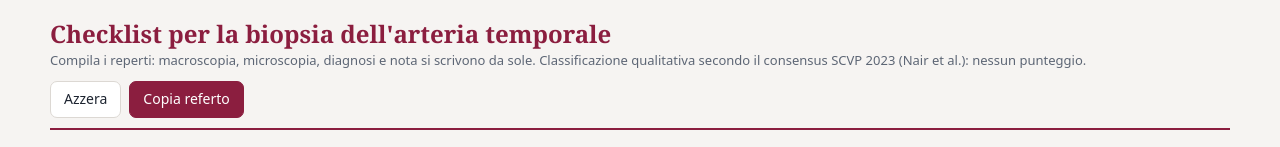
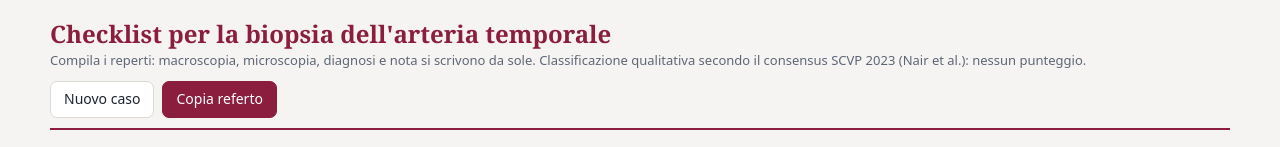
Before and after one commit to Infingardo/arteriti, a website: page index.html in a window 1280 px wide. Shown: the top 147 px of the page. Drawn offline with Linux system fonts and the light colour scheme.

Commit message:
Pagina: il pulsante «Azzera» diventa «Nuovo caso»
Co-Authored-By: Claude Sonnet 5.5 <noreply@anthropic.com>

```diff
--- a/index.html
+++ b/index.html
@@ -94,7 +94,7 @@ details a{color:var(--teal)}
     <p>Compila i reperti: macroscopia, microscopia, diagnosi e nota si scrivono da sole. Classificazione qualitativa secondo il consensus SCVP 2023 (Nair et al.): nessun punteggio.</p>
   </div>
   <div class="btns">
-    <button class="btn" id="reset" type="button">Azzera</button>
+    <button class="btn" id="reset" type="button">Nuovo caso</button>
     <button class="btn primary" id="copy" type="button">Copia referto</button>
   </div>
 </header>
@@ -136,7 +136,7 @@ details a{color:var(--teal)}
 <script>
 (function(){
 // Stato letto da engine.js (runCase). Ogni reperto: undefined = non valutato, 'a' = assente, 'p' = presente.
-// Stato iniziale: una funzione, cosi' «Azzera» ricrea ogni campo (anche quelli non valutati, cioe' undefined).
+// Stato iniziale: una funzione, cosi' «Nuovo caso» ricrea ogni campo (anche quelli non valutati, cioe' undefined).
 function iniziale(){return {
   adeq:{lunghezza:'',livelli:'',inToto:undefined,elastiche:undefined,livelliAggiuntivi:undefined,struttura:undefined},
   r:{},gr:{},lato:undefined,iel:undefined,calc:undefined,rami:undefined,congo:undefined,igg4:undefined,igg4Hpf:'',igg4Rapporto:'',
```
Also changed, not shown: tests/run.mjs (+2 -1 lines), CHANGELOG.md, readme.md.
